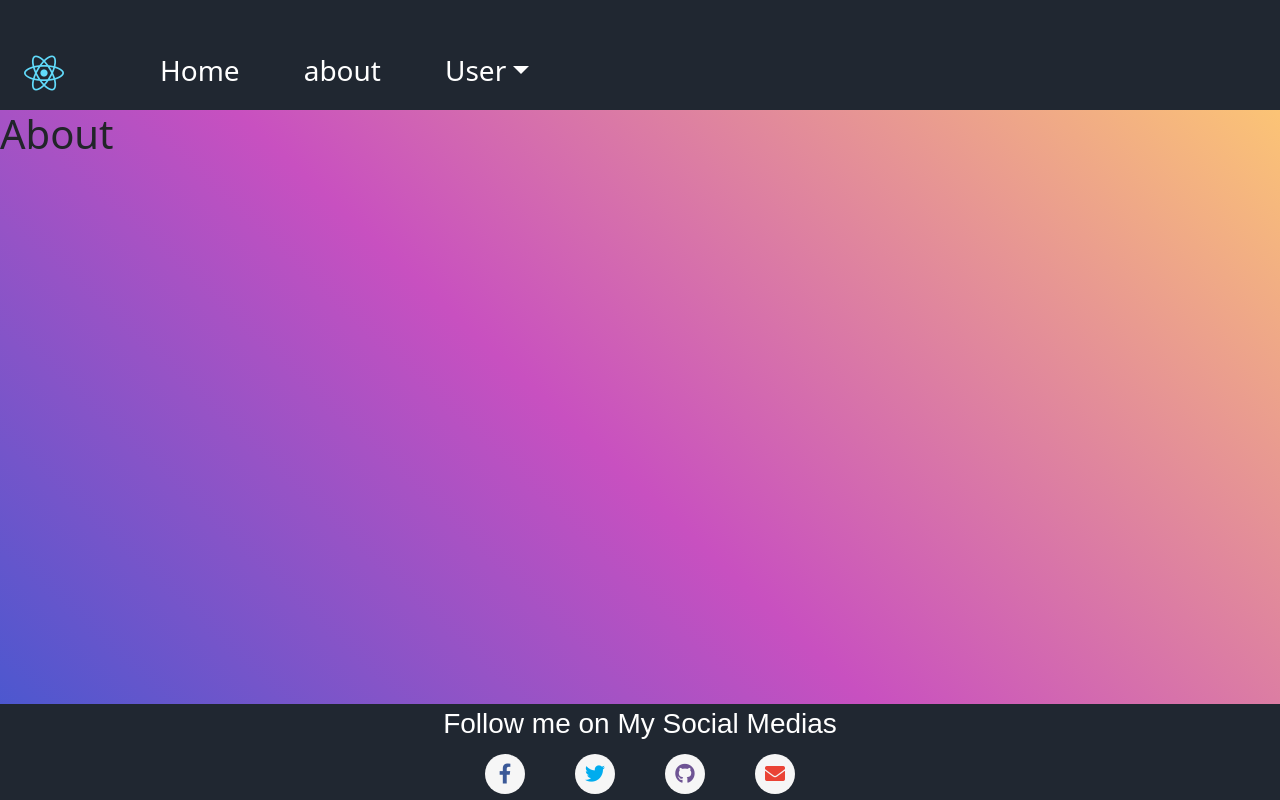
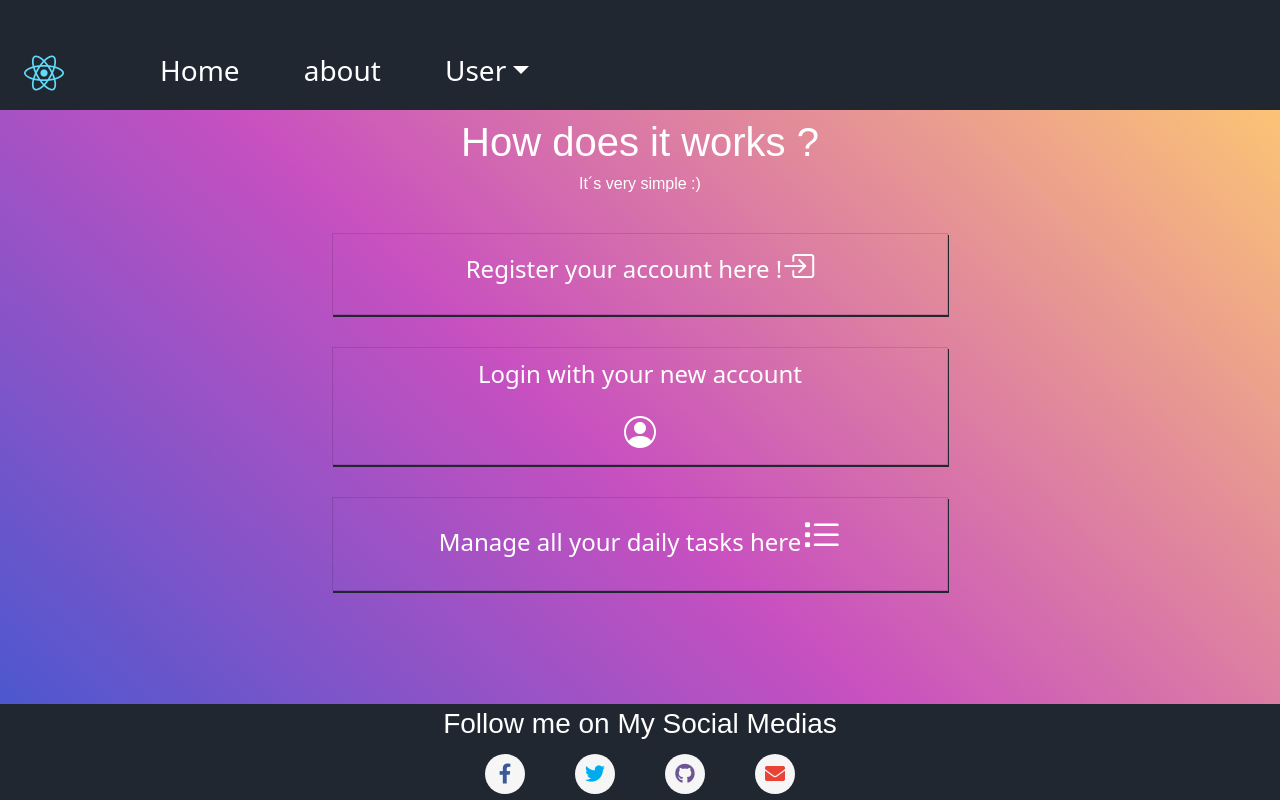
Before and after one commit to AlejoTorres2001/React_TODO_WebApp, a React (Create React App) app: page /about in a window 1280 px wide. Built offline with nearby package versions, Linux system fonts and the light colour scheme.

Commit message:
finished about page

```diff
--- a/public/index.html
+++ b/public/index.html
@@ -10,12 +10,13 @@
       content="Web site created using create-react-app"
     />
     <link href="https://cdn.jsdelivr.net/npm/bootstrap@5.1.0/dist/css/bootstrap.min.css" rel="stylesheet" integrity="sha384-KyZXEAg3QhqLMpG8r+8fhAXLRk2vvoC2f3B09zVXn8CA5QIVfZOJ3BCsw2P0p/We" crossorigin="anonymous">
-
+    <link rel="stylesheet" href="https://cdn.jsdelivr.net/npm/bootstrap-icons@1.5.0/font/bootstrap-icons.css">
     <link
     rel="stylesheet"
     href="https://cdnjs.cloudflare.com/ajax/libs/font-awesome/5.15.3/css/all.min.css"
     referrerpolicy="no-referrer"
   />
+
 
     <link rel="apple-touch-icon" href="%PUBLIC_URL%/logo192.png" />
     <!--
--- a/src/components/Footer.js
+++ b/src/components/Footer.js
@@ -5,28 +5,28 @@ export default function Footer() {
        <div className="footer">
        <h2 class="title text-white fs-3">Follow me on My Social Medias</h2>
  <div class="social-icons">
-     <a href="" class="social-icon facebook">
+     <a href="https://github.com/AlejoTorres2001" class="social-icon facebook">
          <span class="icon__inner">
              <i class="fab fa-facebook-f">
 
              </i>
          </span>
      </a>
-     <a href="" class="social-icon twitter">
+     <a href="https://github.com/AlejoTorres2001" class="social-icon twitter">
          <span class="icon__inner">
              <i class="fab fa-twitter">
 
              </i>
          </span>
      </a>
-     <a href="" class="social-icon github">
+     <a href="https://github.com/AlejoTorres2001" class="social-icon github">
          <span class="icon__inner">
              <i class="fab fa-github">
 
              </i>
          </span>
      </a>
-     <a href="" class="social-icon gmail">
+     <a href="https://github.com/AlejoTorres2001" class="social-icon gmail">
          <span class="icon__inner">
              <i class="fas fa-envelope">
 
--- a/src/components/pages/About/AboutPage.js
+++ b/src/components/pages/About/AboutPage.js
@@ -1,9 +1,42 @@
-import React from 'react'
+import React from "react";
+import "../../../styles/About.css";
+import { Link } from "react-router-dom";
+export default function AboutPage() {
+  return (
+    <>
+      <div className="container text-center my-2 w-100 text-white">
+        <h1 className="fs-1 text-white font">How does it works ?</h1>
+        <h6 class=" text-white font">It´s very simple :)</h6>
+      </div>
+      <div className="container text-center my-1 w-50 text-white">
+        <ol class=" list-group my-4 text-white">
+          <Link to="/login" className="text-decoration-none">
+            <li class=" list-group-item list-group my-3 list-unstyled text-white bg">
+              <p className="text fs-4">
+                Register your account here !
+                <i class="bi bi-box-arrow-in-right fs-2"></i>
+              </p>
+            </li>
+          </Link>
+          <Link to="/login" className="text-decoration-none">
+            <li class="list-group-item my-3 list-unstyled text-white bg">
+              {" "}
+              <p className="text fs-4">Login with your new account </p>{" "}
+              <i class="bi bi-person-circle fs-2"></i>
+            </li>
+          </Link>
 
-export default function AboutPage() {
-    return (
-        <div>
-             <h1>About</h1>
-        </div>
-    )
+          <Link to="/" className=" text-decoration-none">
+            <li class="list-group-item my-3 list-unstyled text-white bg">
+              {" "}
+              <p className="text fs-4">
+                Manage all your daily tasks here
+                <i class="bi bi-list-task fs-1"></i>
+              </p>
+            </li>
+          </Link>
+        </ol>
+      </div>
+    </>
+  );
 }
--- /dev/null
+++ b/src/styles/About.css
@@ -0,0 +1,8 @@
+
+.bg{
+    background: none !important;
+    box-shadow: 1px 2px #202731;
+}
+.font{
+    font-family: sans-serif !important;
+}
```
